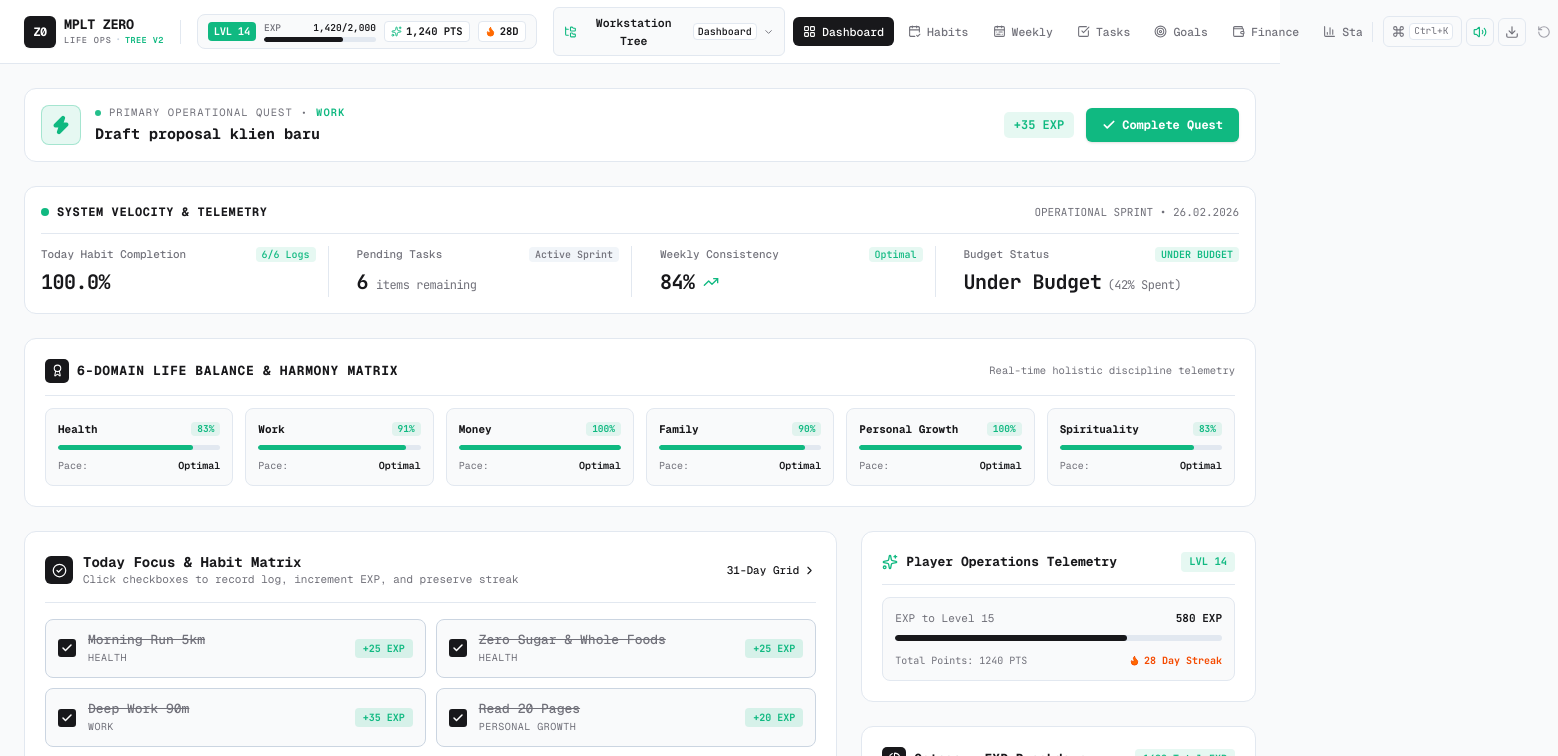
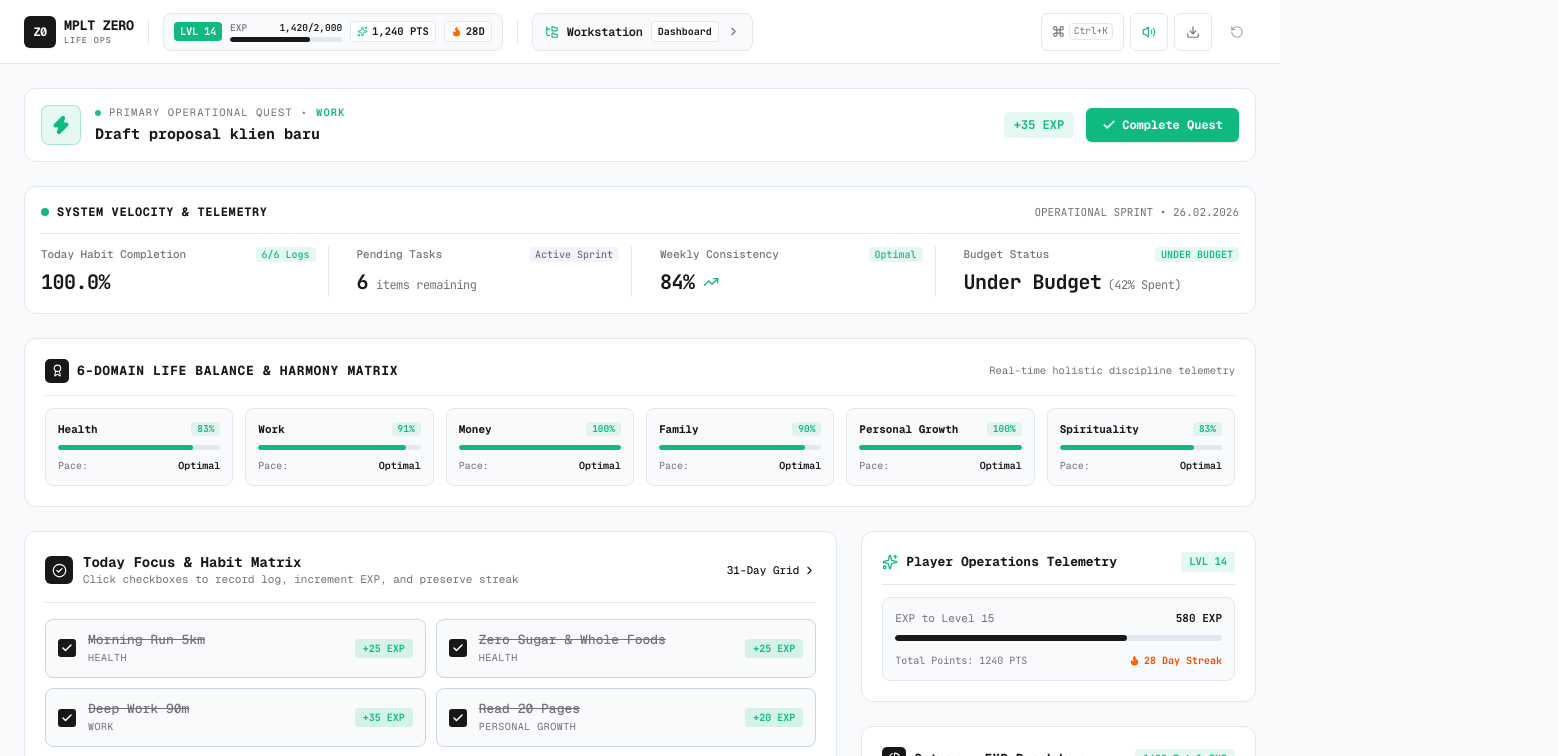
Before and after one commit to xfawfaw/MPLT-Beta, a React (Vite) app: page / in a window 1280 px wide. Shown: the top 756 px of the page, 1558 px wide, since content can reach past the window. Built offline with nearby package versions, Linux system fonts and the light colour scheme.

Commit message:
refactor: rename to Workstation, match sizing with Gamification bar, remove redundant horizontal tabs, and orient tree drawer to right

```diff
--- a/src/components/Navbar.tsx
+++ b/src/components/Navbar.tsx
@@ -17,7 +17,7 @@ import {
   Command,
   FolderTree,
   X,
-  ChevronDown,
+  ChevronRight,
   Compass
 } from 'lucide-react';
 import { sound } from '../utils/sound';
@@ -38,7 +38,7 @@ export const Navbar: React.FC<NavbarProps> = ({ onOpenCommandPalette, onOpenBack
   const { profile, currentTab, setCurrentTab, resetAllData, tasks } = useApp();
   const [isMuted, setIsMuted] = useState(sound.getIsMuted());
   const [isTreeDrawerOpen, setIsTreeDrawerOpen] = useState(false);
-  const treeDropdownRef = useRef<HTMLDivElement>(null);
+  const treeDrawerRef = useRef<HTMLDivElement>(null);
 
   const expPercentage = Math.min(100, Math.round((profile.currentExp / profile.nextLevelExp) * 100));
 
@@ -61,10 +61,10 @@ export const Navbar: React.FC<NavbarProps> = ({ onOpenCommandPalette, onOpenBack
   const currentNav = navItems.find(item => item.id === currentTab) || navItems[0];
   const pendingTasksCount = tasks.filter(t => t.status !== 'Completed').length;
 
-  // Close dropdown on outside click
+  // Close drawer on outside click
   useEffect(() => {
     const handleClickOutside = (event: MouseEvent) => {
-      if (treeDropdownRef.current && !treeDropdownRef.current.contains(event.target as Node)) {
+      if (treeDrawerRef.current && !treeDrawerRef.current.contains(event.target as Node)) {
         setIsTreeDrawerOpen(false);
       }
     };
@@ -90,19 +90,15 @@ export const Navbar: React.FC<NavbarProps> = ({ onOpenCommandPalette, onOpenBack
       return;
     }
 
-    // Check if selecting a tab or subfolder tab alias
+    // Map tree selection to valid tabs
     const tabMap: Record<string, string> = {
       'dashboard': 'dashboard',
       'habits': 'habits',
       'weekly': 'weekly',
       'tasks': 'tasks',
       'tasks-all': 'tasks',
-      'tasks-priority': 'tasks',
       'goals': 'goals',
-      'goals-active': 'goals',
       'finance': 'finance',
-      'finance-budget': 'finance',
-      'finance-ledger': 'finance',
       'yearly': 'yearly',
     };
 
@@ -113,11 +109,13 @@ export const Navbar: React.FC<NavbarProps> = ({ onOpenCommandPalette, onOpenBack
   };
 
   return (
+    <>
       <header className="sticky top-0 z-40 bg-[#FFFFFF] border-b border-[#E2E8F0] h-[64px] transition-colors">
         <div className="max-w-[1440px] mx-auto h-full px-3 sm:px-6 flex items-center justify-between gap-2 lg:gap-4">
 
-        {/* Left: Brand & Gamification Profile */}
-        <div className="flex items-center gap-2.5 sm:gap-4 flex-shrink-0">
+          {/* Left: Brand, Gamification Profile & Workstation Navigator */}
+          <div className="flex items-center gap-2.5 sm:gap-3.5 flex-shrink-0">
+            {/* Brand Logo */}
             <div
               className="flex items-center gap-2 cursor-pointer select-none group"
               onClick={() => {
@@ -132,22 +130,16 @@ export const Navbar: React.FC<NavbarProps> = ({ onOpenCommandPalette, onOpenBack
                 <span className="font-bold tracking-tight text-[13.5px] font-ui text-[#18181B] leading-tight">
                   MPLT ZERO
                 </span>
-              <div className="flex items-center gap-1">
                 <span className="text-[8.5px] uppercase tracking-widest text-[#71717A] font-medium">
                   Life Ops
                 </span>
-                <span className="text-[#CBD5E1] text-[9px]">•</span>
-                <span className="text-[8.5px] uppercase tracking-wider text-[#10B981] font-semibold">
-                  Tree v2
-                </span>
-              </div>
               </div>
             </div>
 
             <div className="h-6 w-[1px] bg-[#E2E8F0] hidden sm:block" />
 
             {/* Gamification Bar */}
-          <div className="flex items-center gap-2 bg-[#F9FAFB] border border-[#E2E8F0] px-2 sm:px-2.5 py-1 sm:py-1.5 rounded-[8px]">
+            <div className="flex items-center gap-2 bg-[#F9FAFB] border border-[#E2E8F0] px-2 sm:px-2.5 py-1 sm:py-1.5 rounded-[8px] h-[38px]">
               {/* Level Badge */}
               <div className="bg-[#10B981] text-white font-bold text-[10px] sm:text-[10.5px] font-num px-1.5 py-0.5 rounded-[4px] tracking-tight">
                 LVL {profile.level}
@@ -181,63 +173,138 @@ export const Navbar: React.FC<NavbarProps> = ({ onOpenCommandPalette, onOpenBack
                 {profile.streakDays}D
               </div>
             </div>
-        </div>
 
-        {/* Center / Right: Module Tabs & Tree Workstation Controller */}
-        <div className="flex items-center gap-2">
+            <div className="h-6 w-[1px] bg-[#E2E8F0] hidden md:block" />
 
-          {/* Animated Tree Workstation Trigger */}
-          <div className="relative" ref={treeDropdownRef}>
+            {/* Workstation Tree Controller Button (Matched size with Gamification Bar) */}
             <button
               type="button"
               onClick={() => {
                 setIsTreeDrawerOpen(prev => !prev);
                 sound.playPop();
               }}
-              className={`flex items-center gap-1.5 px-2.5 py-1.5 rounded-[6px] text-[11.5px] font-medium transition-all border select-none ${
+              className={`flex items-center gap-2 border px-2.5 sm:px-3 py-1 sm:py-1.5 rounded-[8px] h-[38px] text-[11.5px] font-medium transition-all select-none cursor-pointer ${
                 isTreeDrawerOpen
-                  ? 'bg-[#18181B] text-white border-[#18181B] shadow-sm'
+                  ? 'bg-[#18181B] text-white border-[#18181B] shadow-xs'
                   : 'bg-[#F9FAFB] text-[#18181B] hover:bg-[#F4F4F5] border-[#E2E8F0]'
               }`}
-              title="Toggle Workstation Animated File Tree"
+              title="Toggle Workstation Tree Navigation"
             >
               <FolderTree size={14} className={isTreeDrawerOpen ? 'text-white' : 'text-[#10B981]'} />
-              <span className="font-ui font-semibold hidden md:inline">Workstation Tree</span>
-              <span className="text-[10px] font-num px-1 py-0.2 rounded bg-white text-[#18181B] border border-[#E2E8F0] ml-0.5 hidden lg:inline">
+              <span className="font-ui font-semibold text-[11.5px] sm:text-[12px] tracking-tight">Workstation</span>
+              <span className={`text-[10px] font-num px-1.5 py-0.5 rounded font-bold border transition-colors ${
+                isTreeDrawerOpen
+                  ? 'bg-zinc-800 text-white border-zinc-700'
+                  : 'bg-white text-[#18181B] border-[#E2E8F0]'
+              }`}>
                 {currentNav.label}
               </span>
-              <ChevronDown
-                size={12}
-                className={`transition-transform duration-200 ${isTreeDrawerOpen ? 'rotate-180 text-white' : 'text-[#71717A]'}`}
+              <ChevronRight
+                size={13}
+                className={`transition-transform duration-200 ${isTreeDrawerOpen ? 'rotate-90 text-white' : 'text-[#71717A]'}`}
               />
             </button>
+          </div>
 
-            {/* Tree Navigation Popover / Flyout Drawer */}
+          {/* Right: Quick-Action Workstation Toolbar */}
+          <div className="flex items-center gap-1.5">
+            {/* Quick Command Palette Button */}
+            <button
+              onClick={onOpenCommandPalette}
+              title="Command Palette (Ctrl+K or ⌘K)"
+              className="flex items-center gap-1 px-2.5 py-1.5 rounded-[6px] text-[#71717A] hover:text-[#18181B] hover:bg-[#F4F4F5] border border-[#E2E8F0] text-[11px] font-ui transition-colors h-[38px]"
+            >
+              <Command size={13} />
+              <kbd className="hidden lg:inline-block text-[9.5px] font-num bg-white px-1 rounded border border-[#E2E8F0]">
+                Ctrl+K
+              </kbd>
+            </button>
+
+            {/* Audio Feedback Toggle */}
+            <button
+              onClick={toggleSound}
+              title={isMuted ? 'Unmute Sound Effects' : 'Mute Sound Effects'}
+              className="p-2 rounded-[6px] text-[#71717A] hover:text-[#18181B] hover:bg-[#F4F4F5] transition-colors border border-[#E2E8F0] h-[38px] w-[38px] flex items-center justify-center"
+            >
+              {isMuted ? <VolumeX size={14} /> : <Volume2 size={14} className="text-[#10B981]" />}
+            </button>
+
+            {/* Backup / Export Center */}
+            <button
+              onClick={onOpenBackup}
+              title="Export / Import Backup"
+              className="p-2 rounded-[6px] text-[#71717A] hover:text-[#18181B] hover:bg-[#F4F4F5] transition-colors border border-[#E2E8F0] h-[38px] w-[38px] flex items-center justify-center"
+            >
+              <Download size={14} />
+            </button>
+
+            {/* Reset Data Button */}
+            <button
+              onClick={() => {
+                if (window.confirm('Reset all demo data to default state?')) {
+                  resetAllData();
+                  sound.playClick();
+                }
+              }}
+              title="Reset to Initial Data"
+              className="p-2 rounded-[6px] text-[#A1A1AA] hover:text-[#E11D48] hover:bg-rose-50 transition-colors border border-transparent hover:border-rose-200 h-[38px] w-[38px] flex items-center justify-center"
+            >
+              <RotateCcw size={14} />
+            </button>
+          </div>
+
+        </div>
+      </header>
+
+      {/* Workstation Tree Drawer (Pointing to the right from the left side) */}
       <AnimatePresence>
         {isTreeDrawerOpen && (
+          <>
+            {/* Backdrop Overlay */}
             <motion.div
-                  initial={{ opacity: 0, y: 8, scale: 0.98 }}
-                  animate={{ opacity: 1, y: 0, scale: 1 }}
-                  exit={{ opacity: 0, y: 6, scale: 0.98 }}
-                  transition={{ duration: 0.16, ease: "easeOut" }}
-                  className="absolute left-0 sm:left-auto right-0 top-full mt-2 w-[310px] bg-white rounded-xl border border-[#E2E8F0] shadow-xl z-50 p-3 overflow-hidden"
+              initial={{ opacity: 0 }}
+              animate={{ opacity: 1 }}
+              exit={{ opacity: 0 }}
+              transition={{ duration: 0.2 }}
+              onClick={() => setIsTreeDrawerOpen(false)}
+              className="fixed inset-0 top-[64px] bg-black/20 backdrop-blur-xs z-40"
+            />
+
+            {/* Slide-out Tree Panel (Expanding / pointing to the right) */}
+            <motion.div
+              ref={treeDrawerRef}
+              initial={{ x: -320, opacity: 0 }}
+              animate={{ x: 0, opacity: 1 }}
+              exit={{ x: -320, opacity: 0 }}
+              transition={{ type: "spring", stiffness: 450, damping: 35 }}
+              className="fixed left-0 top-[64px] bottom-0 w-[300px] sm:w-[320px] bg-white border-r border-[#E2E8F0] shadow-2xl z-50 flex flex-col justify-between p-4 overflow-hidden"
             >
-                  <div className="flex items-center justify-between pb-2 mb-2 border-b border-[#E2E8F0]">
-                    <div className="flex items-center gap-1.5">
-                      <div className="w-2 h-2 rounded-full bg-[#10B981]" />
-                      <span className="text-[11px] font-bold uppercase tracking-wider text-[#18181B] font-ui">
-                        Workstation Hierarchy
+              {/* Drawer Header */}
+              <div className="flex flex-col gap-2">
+                <div className="flex items-center justify-between pb-3 border-b border-[#E2E8F0]">
+                  <div className="flex items-center gap-2">
+                    <div className="w-6 h-6 rounded bg-[#18181B] text-white flex items-center justify-center">
+                      <FolderTree size={13} className="text-[#10B981]" />
+                    </div>
+                    <div className="flex flex-col">
+                      <span className="text-[12px] font-bold uppercase tracking-wider text-[#18181B] font-ui flex items-center gap-1">
+                        Workstation <ChevronRight size={12} className="text-[#10B981]" />
                       </span>
+                      <span className="text-[9.5px] text-[#71717A] font-ui">
+                        Branch Navigator
+                      </span>
+                    </div>
                   </div>
                   <button
                     onClick={() => setIsTreeDrawerOpen(false)}
-                      className="text-[#71717A] hover:text-[#18181B] p-1 rounded hover:bg-[#F4F4F5]"
+                    className="text-[#71717A] hover:text-[#18181B] p-1.5 rounded-md hover:bg-[#F4F4F5] transition-colors"
                   >
-                      <X size={13} />
+                    <X size={15} />
                   </button>
                 </div>
 
-                  <div className="max-h-[420px] overflow-y-auto pr-1">
+                {/* Tree View Container with branching pointing to the right */}
+                <div className="overflow-y-auto max-h-[calc(100vh-170px)] pr-1 py-1">
                   <TreeView
                     variant="line"
                     activeColor="text-[#18181B]"
@@ -266,7 +333,7 @@ export const Navbar: React.FC<NavbarProps> = ({ onOpenCommandPalette, onOpenBack
                       <TreeFolder id="tasks-folder" label="Tasks Operations" defaultExpanded={true}>
                         <TreeItem
                           id="tasks"
-                            label="All Tasks"
+                          label="All Active Tasks"
                           icon={CheckSquare}
                           badge={pendingTasksCount > 0 ? `${pendingTasksCount} DUE` : undefined}
                         />
@@ -313,113 +380,22 @@ export const Navbar: React.FC<NavbarProps> = ({ onOpenCommandPalette, onOpenBack
                     </TreeSection>
                   </TreeView>
                 </div>
+              </div>
 
-                  <div className="mt-3 pt-2 border-t border-[#E2E8F0] flex items-center justify-between text-[10px] text-[#71717A] font-ui">
-                    <span className="flex items-center gap-1">
-                      <Compass size={11} className="text-[#10B981]" />
-                      Analog Precision System
+              {/* Drawer Footer */}
+              <div className="pt-3 border-t border-[#E2E8F0] flex items-center justify-between text-[10.5px] text-[#71717A] font-ui bg-white">
+                <span className="flex items-center gap-1.5">
+                  <Compass size={12} className="text-[#10B981]" />
+                  Precision Life System
                 </span>
                 <span className="font-num text-[#18181B] font-semibold">
                   v2.4
                 </span>
               </div>
             </motion.div>
+          </>
         )}
       </AnimatePresence>
-          </div>
-
-          {/* Direct Horizontal Navigation Tabs with smooth LayoutId Pill */}
-          <nav className="hidden md:flex items-center gap-1 overflow-x-auto no-scrollbar py-1">
-            {navItems.map((item) => {
-              const Icon = item.icon;
-              const isActive = currentTab === item.id;
-              return (
-                <button
-                  key={item.id}
-                  onClick={() => {
-                    setCurrentTab(item.id);
-                    sound.playClick();
-                  }}
-                  className={`relative flex items-center gap-1.5 px-2.5 py-1.5 rounded-[6px] text-[11.5px] font-medium transition-colors whitespace-nowrap select-none ${
-                    isActive
-                      ? 'text-white font-bold'
-                      : 'text-[#71717A] hover:text-[#18181B] hover:bg-[#F4F4F5]'
-                  }`}
-                >
-                  {isActive && (
-                    <motion.div
-                      layoutId="navbar-active-pill"
-                      className="absolute inset-0 rounded-[6px] bg-[#18181B] z-0"
-                      transition={{
-                        type: "spring",
-                        stiffness: 500,
-                        damping: 35,
-                      }}
-                    />
-                  )}
-                  <span className="relative z-10 flex items-center gap-1.5">
-                    <Icon size={13} className={isActive ? 'text-white' : 'text-[#71717A]'} />
-                    <span>{item.label}</span>
-                  </span>
-                </button>
-              );
-            })}
-          </nav>
-
-          <div className="h-5 w-[1px] bg-[#E2E8F0] mx-0.5 hidden sm:block" />
-
-          {/* Quick-Action Workstation Toolbar */}
-          <div className="flex items-center gap-1">
-
-            {/* Quick Command Palette Button */}
-            <button
-              onClick={onOpenCommandPalette}
-              title="Command Palette (Ctrl+K or ⌘K)"
-              className="flex items-center gap-1 px-2 py-1.5 rounded-[6px] text-[#71717A] hover:text-[#18181B] hover:bg-[#F4F4F5] border border-[#E2E8F0] text-[11px] font-ui transition-colors"
-            >
-              <Command size={13} />
-              <kbd className="hidden lg:inline-block text-[9.5px] font-num bg-white px-1 rounded border border-[#E2E8F0]">
-                Ctrl+K
-              </kbd>
-            </button>
-
-            {/* Audio Feedback Toggle */}
-            <button
-              onClick={toggleSound}
-              title={isMuted ? 'Unmute Sound Effects' : 'Mute Sound Effects'}
-              className="p-1.5 rounded-[6px] text-[#71717A] hover:text-[#18181B] hover:bg-[#F4F4F5] transition-colors border border-[#E2E8F0]"
-            >
-              {isMuted ? <VolumeX size={14} /> : <Volume2 size={14} className="text-[#10B981]" />}
-            </button>
-
-            {/* Backup / Export Center */}
-            <button
-              onClick={onOpenBackup}
-              title="Export / Import Backup"
-              className="p-1.5 rounded-[6px] text-[#71717A] hover:text-[#18181B] hover:bg-[#F4F4F5] transition-colors border border-[#E2E8F0]"
-            >
-              <Download size={14} />
-            </button>
-
-            {/* Reset Data Button */}
-            <button
-              onClick={() => {
-                if (window.confirm('Reset all demo data to default state?')) {
-                  resetAllData();
-                  sound.playClick();
-                }
-              }}
-              title="Reset to Initial Data"
-              className="p-1.5 rounded-[6px] text-[#A1A1AA] hover:text-[#E11D48] hover:bg-rose-50 transition-colors border border-transparent hover:border-rose-200"
-            >
-              <RotateCcw size={14} />
-            </button>
-
-          </div>
-
-        </div>
-
-      </div>
-    </header>
+    </>
   );
 };
```
Lines whose indentation alone changed are shown as unchanged.
